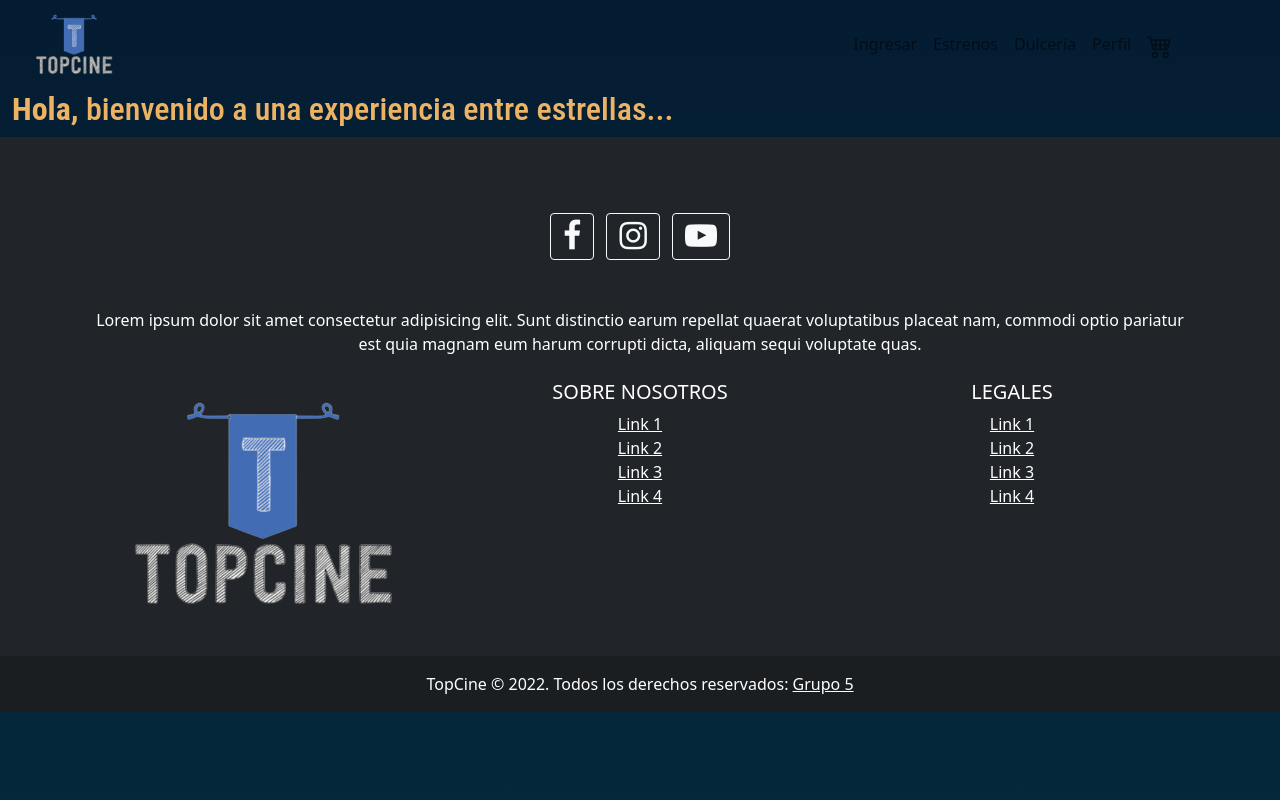
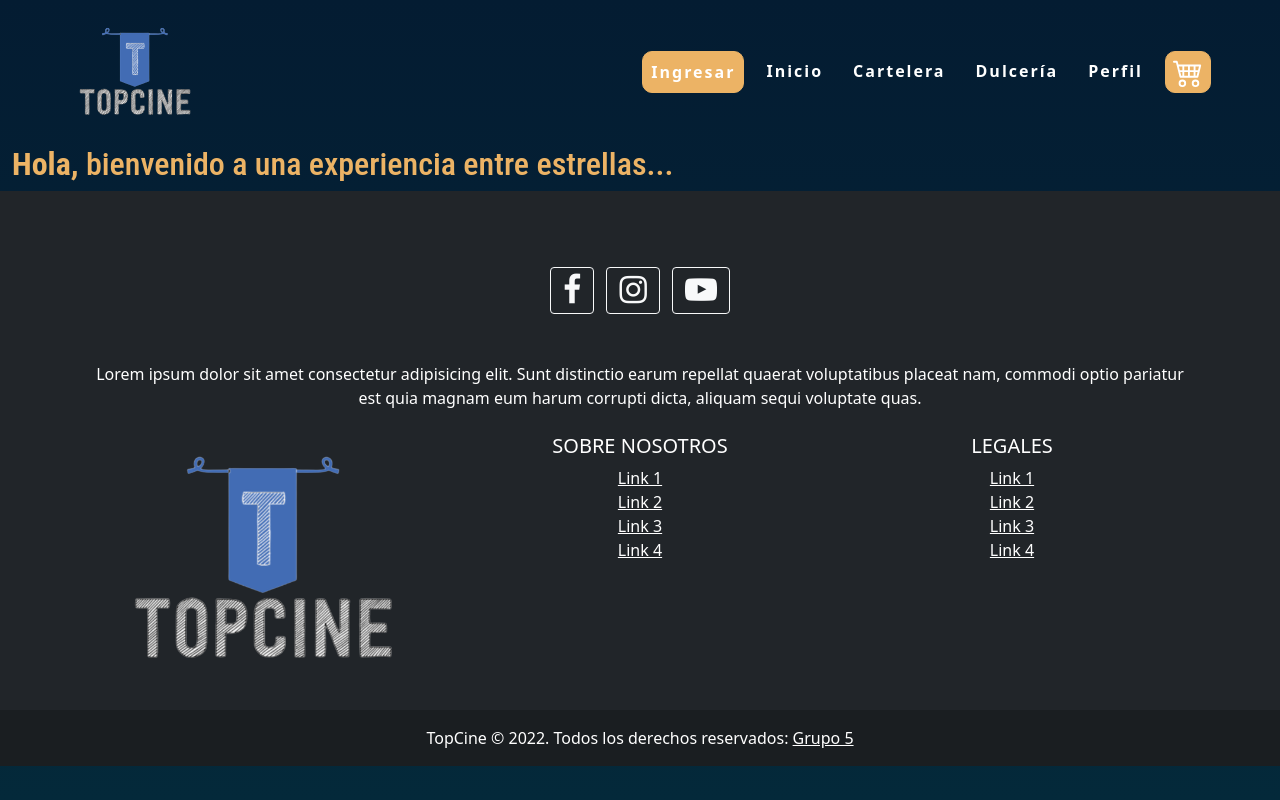
Before and after one commit to RickC1218/ProyectoIG2, a PHP site: page /estrenos.php in a window 1280 px wide. Run offline with PHP 8.4, Linux system fonts and the light colour scheme; data that the repository does not hold is empty.

Commit message:
arreglo estreno.php

```diff
--- a/estrenos.php
+++ b/estrenos.php
@@ -16,47 +16,53 @@ $conexion = mysqli_connect('localhost', 'root', 'admin', 'proyecto_cine');
 </head>
 
 <body>
-    <header>
+    <!--Inicio Header-->
+    <header id="header">
+        <nav class="navbar navbar-expand-lg navbar-light">
             <div class="container-fluid">
-            <nav class="navbar navbar-expand-lg navbar-light">
-                <div class="container-fluid" id="cabecera">
-                    <div class="col align-self-center col-1 logo">
-                        <a class="navbar-brand" href="/index.html">
-                            <span><img src="/recursos/imagenes/logo-TopCine.png" alt="logo" style="width: 100%;"></span>
-                        </a>
+                <div id="logo">
+                    <a class="navbar-brand" href="#"><img class="img-fluid" src="recursos/imagenes/logo-TopCine.png"
+                            alt="Logo TopCine" title="Logo TopCine"></a>
                 </div>
-                    <div class="col-4">
-                        <button id="menu" class="col align-self-end navbar-toggler barra navbar-light" type="button" data-bs-toggle="collapse" data-bs-target="#navbarContent" aria-controls="navbarContent" aria-expanded="false" aria-label="Toggle navigation">
+                <button class="navbar-toggler" type="button" data-bs-toggle="collapse" data-bs-target="#MenuDespegable"
+                    aria-controls="MenuDespegable" aria-expanded="false" aria-label="Toggle navigation">
                     <span class="navbar-toggler-icon"></span>
                 </button>
-                        <div class="collapse navbar-collapse col align-self-end barra" id="navbarContent">
-                            <ul class="navbar-nav m-auto col-12">
+                <div class="collapse navbar-collapse" id="MenuDespegable">
+                    <div class="col">
+                        <ul class="navbar-nav justify-content-end">
                             <li class="nav-item">
-                                    <a class="nav-link" id="boton" href="/index.php">Ingresar</span></a>
+                                <a class="nav-link" href="index.html" id="login"><b>Ingresar</b></a>
                             </li>
                             <li class="nav-item">
-                                    <a class="nav-link" href="/estrenos.php">Estrenos</a>
+                                <a class="nav-link barra-opciones" href="#Productos"><b>Inicio</b></a>
                             </li>
                             <li class="nav-item">
-                                    <a class="nav-link" href="/dulceria.php">Dulcería</a>
+                                <a class="nav-link barra-opciones" href="#Marcas"><b>Cartelera</b></a>
                             </li>
                             <li class="nav-item">
-                                    <a class="nav-link" href="/perfil.php">Perfil</a>
+                                <a class="nav-link barra-opciones" href="#Sucursales"><strong>Dulcería</strong></a>
                             </li>
                             <li class="nav-item">
-                                    <a class="nav-link" href="/carrito.php" id="boton">
-                                        <svg xmlns="http://www.w3.org/2000/svg" width="25" height="25" fill="currentColor" class="bi bi-cart4 " viewBox="0 0 16 16">
-                                            <path d="M0 2.5A.5.5 0 0 1 .5 2H2a.5.5 0 0 1 .485.379L2.89 4H14.5a.5.5 0 0 1 .485.621l-1.5 6A.5.5 0 0 1 13 11H4a.5.5 0 0 1-.485-.379L1.61 3H.5a.5.5 0 0 1-.5-.5zM3.14 5l.5 2H5V5H3.14zM6 5v2h2V5H6zm3 0v2h2V5H9zm3 0v2h1.36l.5-2H12zm1.11 3H12v2h.61l.5-2zM11 8H9v2h2V8zM8 8H6v2h2V8zM5 8H3.89l.5 2H5V8zm0 5a1 1 0 1 0 0 2 1 1 0 0 0 0-2zm-2 1a2 2 0 1 1 4 0 2 2 0 0 1-4 0zm9-1a1 1 0 1 0 0 2 1 1 0 0 0 0-2zm-2 1a2 2 0 1 1 4 0 2 2 0 0 1-4 0z" />
+                                <a class="nav-link barra-opciones" href="#Contacto"><strong>Perfil</strong></a>
+                            </li>
+                            <li class="nav-item carrito">
+                                <svg xmlns="http://www.w3.org/2000/svg" fill="currentColor"
+                                    class="bi bi-cart4 text-warning" viewBox="0 0 16 16">
+                                    <path
+                                        d="M0 2.5A.5.5 0 0 1 .5 2H2a.5.5 0 0 1 .485.379L2.89 4H14.5a.5.5 0 0 1 .485.621l-1.5 6A.5.5 0 0 1 13 11H4a.5.5 0 0 1-.485-.379L1.61 3H.5a.5.5 0 0 1-.5-.5zM3.14 5l.5 2H5V5H3.14zM6 5v2h2V5H6zm3 0v2h2V5H9zm3 0v2h1.36l.5-2H12zm1.11 3H12v2h.61l.5-2zM11 8H9v2h2V8zM8 8H6v2h2V8zM5 8H3.89l.5 2H5V8zm0 5a1 1 0 1 0 0 2 1 1 0 0 0 0-2zm-2 1a2 2 0 1 1 4 0 2 2 0 0 1-4 0zm9-1a1 1 0 1 0 0 2 1 1 0 0 0 0-2zm-2 1a2 2 0 1 1 4 0 2 2 0 0 1-4 0z" />
                                 </svg>
-                                    </a>
                             </li>
                         </ul>
                     </div>
                 </div>
             </div>
         </nav>
-        </div>
     </header>
+    <!--Fin Header-->
+
+    <div class="clearfix"></div>
+    <!--Inicio Contenido-->
 
     <div class="wrap container-fluid">
         <section id="peliculas" class="col-12">
```
Lines whose indentation alone changed are shown as unchanged.
